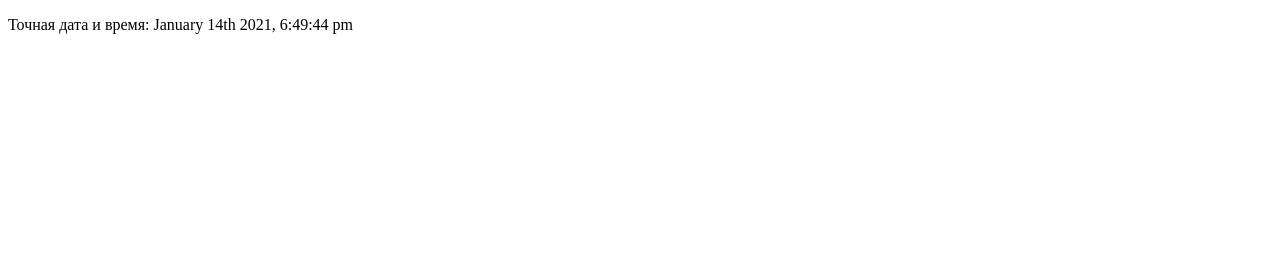
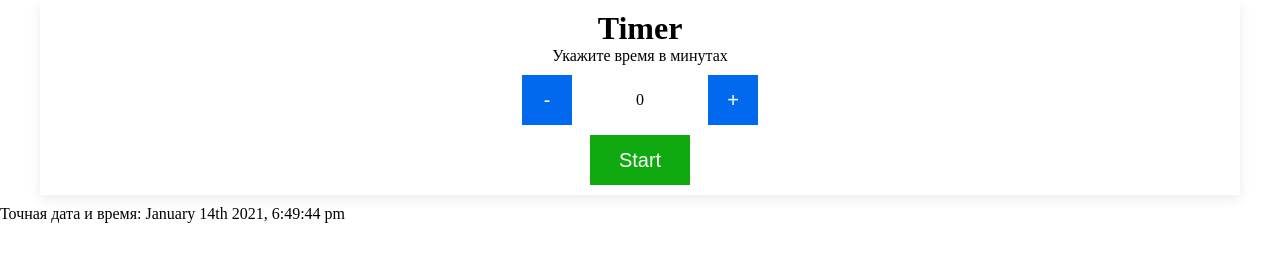
Before and after one commit to Kamikadze-Prog/Level-5, a website with bundled scripts: page src/index.html in a window 1280 px wide. Built offline with nearby package versions, Linux system fonts and the light colour scheme.

Commit message:
not full 1 task (need add timer )

```diff
--- a/src/greet.ts
+++ b/src/greet.ts
@@ -2,5 +2,32 @@
 import moment = require("moment");
 
 export function sayHello(name: string) {
+
     return `${name} ${moment().format('MMMM Do YYYY, h:mm:ss a')}`;
 }
+
+export function clickChecker() {
+    const clickPlus = document.getElementById('plusTime');
+    const clickMinus = document.getElementById('minusTime');
+    const time = document.getElementById('timeSave');
+    const startTimer = document.getElementById('startTimer');
+
+    clickMinus.addEventListener("click", () => {
+        let val = Number(time.textContent);
+        time.textContent = `${--val}`
+    })
+    clickPlus.addEventListener("click", () => {
+        let val = Number(time.textContent);
+        time.textContent = `${++val}`
+    })
+
+   return   startTimer.addEventListener("click", () => {
+        const timerWrapper = document.getElementById('time_counter_wrapper');
+        const innerText = document.getElementById('timer-inner-text');
+        timerWrapper.style.display = "none";
+        startTimer.style.display = "none";
+        innerText.textContent = "Осталось";
+        alert(` В moment отправим ${time.textContent} мин для таймера)`);
+        return time.textContent;
+    })
+}
--- a/src/index.html
+++ b/src/index.html
@@ -3,9 +3,21 @@
 <head>
     <meta charset="UTF-8"/>
     <title>Hello World!</title>
+    <link rel="stylesheet" href="./style/style.css">
 </head>
 <body>
+<div class="wrapper">
+    <h1>Timer</h1>
+    <p id="timer-inner-text">Укажите время в минутах</p>
+    <div id="time_counter_wrapper">
+        <button id="minusTime">-</button>
+        <span id="timeSave">0</span>
+        <button id="plusTime">+</button>
+    </div>
+    <button id="startTimer">Start</button>
+</div>
 <p id="greeting">Loading ...</p>
 <script src="bundle.js"></script>
+
 </body>
 </html>
--- a/src/main.ts
+++ b/src/main.ts
@@ -1,8 +1,15 @@
-import { sayHello } from "./greet";
+import {sayHello} from "./greet";
+import {clickChecker} from "./greet";
+
 
 function showHello(divName: string, name: string) {
     const elt = document.getElementById(divName);
     elt.innerText = sayHello(name);
 }
 
+function showChecker() {
+    clickChecker();
+}
+
+showChecker();
 showHello("greeting", "Точная дата и время:");
--- /dev/null
+++ b/src/style/style.css
@@ -0,0 +1,61 @@
+* {
+    box-sizing: border-box;
+    margin: 0;
+    padding: 0;
+}
+
+.wrapper {
+    max-width: 1200px;
+    min-height: 100px;
+    margin-bottom: 10px;
+    margin-left: auto;
+    margin-right: auto;
+    padding: 10px 0;
+    box-shadow: 0 4px 12px 0 rgba(0, 0, 0, .08);
+    display: flex;
+    flex-direction: column;
+    justify-content: center;
+    align-items: center;
+}
+
+#time_counter_wrapper {
+    width: 300px;
+    display: flex;
+    justify-content: space-around;
+    align-items: center;
+    margin: 10px 0;
+}
+
+#minusTime, #plusTime, #startTimer {
+    display: inline-block;
+    border: none;
+    width: 50px;
+    height: 50px;
+    text-decoration: none;
+    background: #0069ed;
+    font-size: 20px;
+    color: #ffffff;
+    cursor: pointer;
+    text-align: center;
+
+}
+
+#startTimer {
+    width: 100px;
+    background-color: #10a910 ;
+}
+
+#plusTime:hover, #minusTime:hover {
+    background: #0053ba;
+}
+#startTimer:hover {
+    background-color: #0c810c;
+}
+
+button:active {
+    transform: scale(0.98);
+}
+
+button:visited, button:focus, button:active, button:hover {
+    outline: 0 none;
+}
```
Also changed, not shown: dist/bundle.js, dist/index.html, dist/style/style.css (added), 1 other file.
